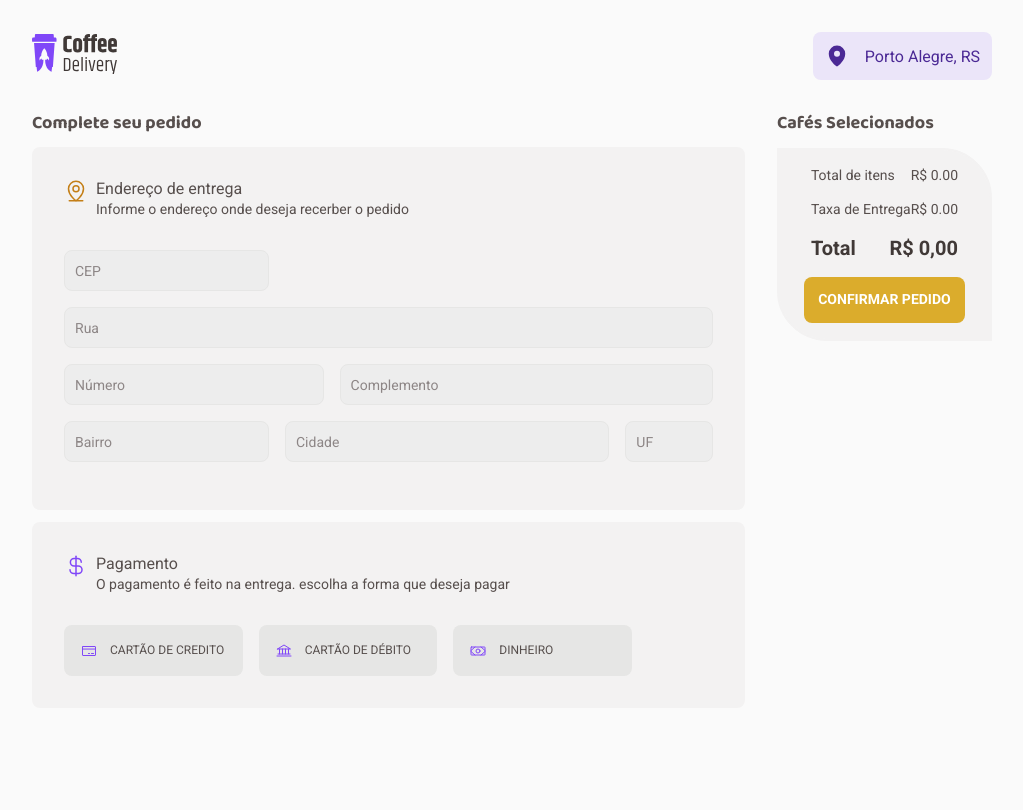
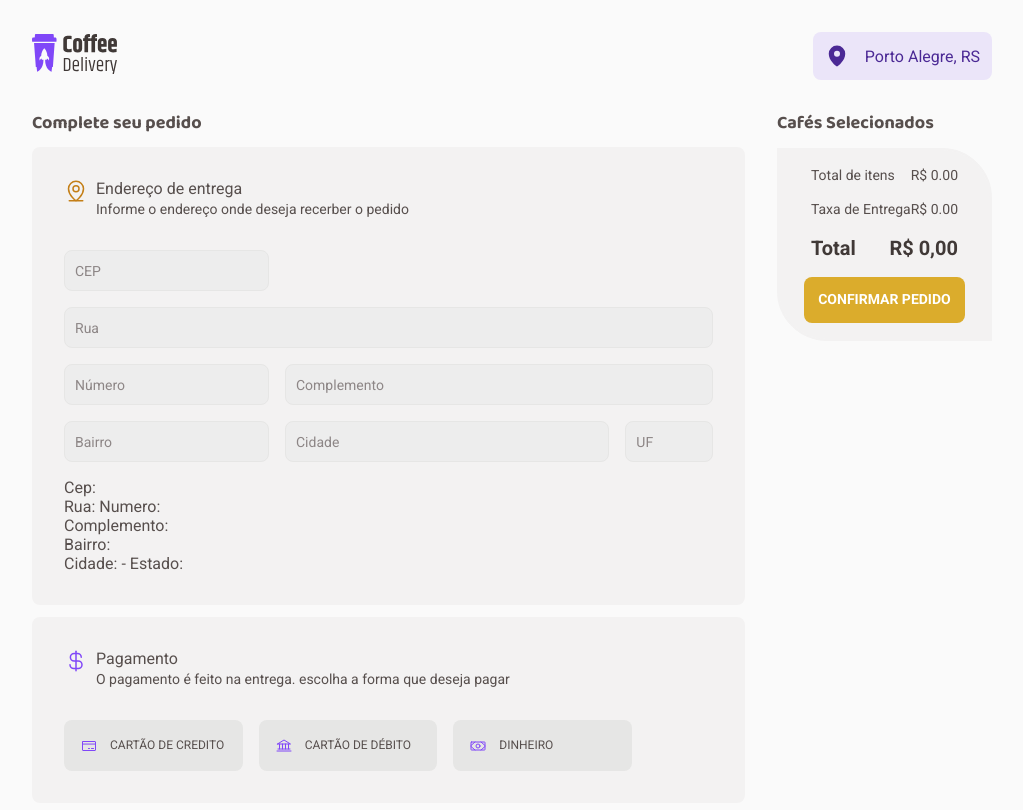
Before and after one commit to gabriel06089/Desafio-02-Cofee-Delivery, a React (Vite) app in the folder desafio-02-coffee-delivery/: page /checkout in a window 1280 px wide. Shown: the top 810 px of the page, without its empty margins (128-1151 px from the left). Built offline with nearby package versions, Linux system fonts and the light colour scheme.

Commit message:
Finalizando Endereço

```diff
--- a/desafio-02-coffee-delivery/package.json
+++ b/desafio-02-coffee-delivery/package.json
@@ -14,12 +14,16 @@
     "phosphor-react": "^1.4.1",
     "react": "^18.2.0",
     "react-dom": "^18.2.0",
+    "react-input-mask": "^2.0.4",
     "react-router-dom": "^6.10.0",
+    "react-transition-group": "^4.4.5",
     "styled-components": "^5.3.10"
   },
   "devDependencies": {
     "@types/react": "^18.0.28",
     "@types/react-dom": "^18.0.11",
+    "@types/react-input-mask": "^3.0.2",
+    "@types/react-transition-group": "^4.4.5",
     "@types/styled-components": "^5.1.26",
     "@typescript-eslint/eslint-plugin": "^5.57.1",
     "@typescript-eslint/parser": "^5.57.1",
--- a/desafio-02-coffee-delivery/src/pages/Checkout/components/InputCard/index.tsx
+++ b/desafio-02-coffee-delivery/src/pages/Checkout/components/InputCard/index.tsx
@@ -6,16 +6,68 @@ import {
   InputComponent,
   DivLocation,
   SvgContainer,
+  StyledInputMask,
 } from './styles'
 import { MapPinLine } from 'phosphor-react'
-import React, { useContext } from 'react'
+import React, { useContext, useState } from 'react'
 import { CoffeeContext } from '../../../../contexts/CartContext'
+
 export function InputCard() {
   const { address, setAddress } = useContext(CoffeeContext)
+
+  const handleCEPChange = async (cep: string) => {
+    if (cep.length === 9) {
+      try {
+        const response = await fetch(`https://viacep.com.br/ws/${cep}/json/`)
+        const data = await response.json()
+        setAddress({
+          ...address,
+          street: data.logradouro,
+          complement: data.complemento,
+          neighborhood: data.bairro,
+          city: data.localidade,
+          state: data.uf,
+        })
+      } catch (error) {
+        console.log(error)
+      }
+    }
+  }
+
   const handleInputChange = (event: React.ChangeEvent<HTMLInputElement>) => {
-    const { name, value } = event.target
+    const { name, value } = event.target as HTMLInputElement
     setAddress({ ...address, [name]: value })
   }
+  const [options, setOptions] = useState([
+    'AC',
+    'AL',
+    'AM',
+    'AP',
+    'BA',
+    'CE',
+    'DF',
+    'ES',
+    'GO',
+    'MA',
+    'MG',
+    'MS',
+    'MT',
+    'PA',
+    'PB',
+    'PE',
+    'PI',
+    'PR',
+    'RJ',
+    'RN',
+    'RO',
+    'RR',
+    'RS',
+    'SC',
+    'SE',
+    'SP',
+    'TO',
+  ])
+
   return (
     <InputComponent>
       <DivLocation>
@@ -28,23 +80,101 @@ export function InputCard() {
         </SvgContainer>
 
         <DivInput>
-          <input type="text" placeholder="CEP" />
+          <StyledInputMask
+            mask={'99999-999'}
+            maskChar=" "
+            maskPlaceholder={null}
+            type="text"
+            placeholder="CEP"
+            name="cep"
+            id="cep"
+            value={address.cep}
+            onChange={(event: React.ChangeEvent<HTMLInputElement>) => {
+              handleInputChange(event)
+            }}
+            onKeyDown={(event: React.KeyboardEvent<HTMLInputElement>) => {
+              if (event.key === 'Enter' || event.key === 'Tab') {
+                handleCEPChange(event.currentTarget.value)
+              }
+            }}
+          />
         </DivInput>
       </DivLocation>
 
       <DivInput2>
-        <input type="text" placeholder="Rua" />
+        <StyledInputMask
+          mask="**************************************************"
+          maskChar=" "
+          placeholder="Rua"
+          name="street"
+          value={address.street}
+          onChange={handleInputChange}
+        />
       </DivInput2>
 
       <DivInputChildren>
-        <input type="text" placeholder="Número" />
-        <input type="text" placeholder="Complemento" />
+        <StyledInputMask
+          mask="999999"
+          maskChar=" "
+          placeholder="Número"
+          name="number"
+          value={address.number}
+          onChange={handleInputChange}
+        />
+        <StyledInputMask
+          mask="**************************************************"
+          maskChar=" "
+          placeholder="Complemento"
+          name="complement"
+          value={address.complement}
+          onChange={handleInputChange}
+        />
       </DivInputChildren>
       <DivInputChildren2>
-        <input type="text" placeholder="Bairro" />
-        <input type="text" placeholder="Cidade" />
-        <input type="text" placeholder="UF" />
+        <StyledInputMask
+          maskChar=" "
+          mask="**************************************************"
+          placeholder="Bairro"
+          name="neighborhood"
+          value={address.neighborhood}
+          onChange={handleInputChange}
+        />
+        <StyledInputMask
+          maskChar=" "
+          mask="***************************************************************"
+          placeholder="Cidade"
+          name="city"
+          value={address.city}
+          onChange={handleInputChange}
+          pattern="[A-Za-z ]+"
+        />
+        <input
+          type="text"
+          placeholder="UF"
+          name="state"
+          value={address.state}
+          onChange={handleInputChange}
+          id="state-input"
+          list="state-options"
+        />
+        <datalist id="state-options">
+          {options.map((option) => (
+            <option key={option} value={option} />
+          ))}
+        </datalist>
       </DivInputChildren2>
+      <div>
+        <p>Cep:{address.cep}</p>
+        <p>
+          Rua: {address.street} Numero: {address.number}
+        </p>
+        <p>Complemento: {address.complement}</p>
+        <p>Bairro:{address.neighborhood}</p>
+        <p>
+          Cidade: {address.city} - Estado:{address.state}
+        </p>
+        <p>{address.cep}</p>
+      </div>
     </InputComponent>
   )
 }
--- a/desafio-02-coffee-delivery/src/pages/Checkout/components/InputCard/styles.ts
+++ b/desafio-02-coffee-delivery/src/pages/Checkout/components/InputCard/styles.ts
@@ -1,4 +1,6 @@
-import styled from 'styled-components'
+import InputMask from 'react-input-mask'
+import styled, { keyframes } from 'styled-components'
+
 export const InputComponent = styled.div`
   background-color: ${(props) => props.theme['base-card']};
   border-radius: 8px;
@@ -20,12 +22,22 @@ export const InputComponent = styled.div`
       font-size: 14px;
       line-height: 130%;
     }
+    color: ${(props) => props.theme['base-label']};
+    ::placeholder:not(:empty) {
+      opacity: 0;
+    }
     &:focus {
-      border-color: blue;
+      border-color: ${(props) => props.theme['base-hover']};
     }
   }
 `
-
+export const StyledInputMask = styled(InputMask)`
+  color: ${(props) => props.theme['base-label']};
+  color: ${(props) => props.theme['base-label']};
+  ::placeholder:not(:empty) {
+    opacity: 0;
+  }
+`
 export const DivInput = styled.div`
   input {
     width: 0 0 40%;
@@ -41,7 +53,7 @@ export const DivInputChildren = styled.div`
   gap: 1rem;
   display: flex;
   input:nth-child(1) {
-    flex: 0 0 40%;
+    flex: 0 0 20%;
     background-color: ${(props) => props.theme['base-input']};
 
     border: 1px solid ${(props) => props.theme['base-button']};
```
Also changed, not shown: 2 other files (tests, documents, lock files or other folders).
